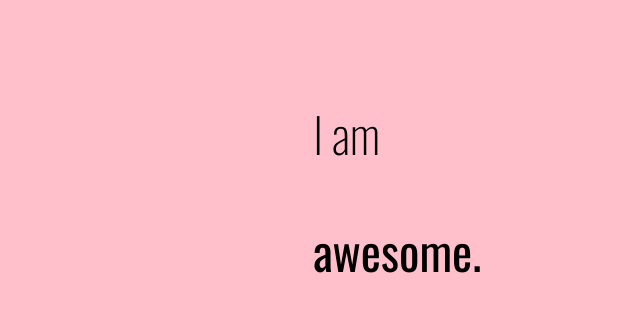
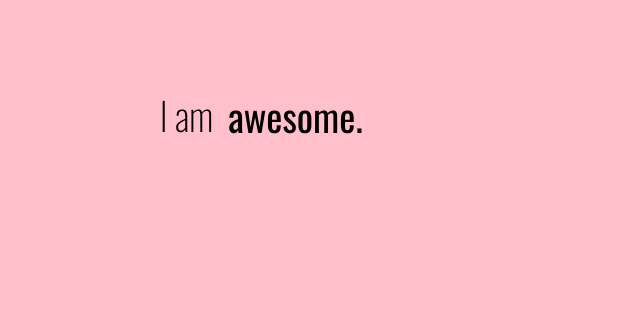
Before and after one commit to khanh19934/khanh19934.github.io, a website built with webpack: page index.html in a window 1280 px wide. Shown: the part 285-596 px from the top of the page, without its empty margins (286-926 px from the left). Built offline with nearby package versions, Linux system fonts and the light colour scheme.

Commit message:
fix: fix style for text

```diff
--- a/index.html
+++ b/index.html
@@ -9,9 +9,8 @@
 </head>
 <body>
     <div class="container">
-
-        <div class="home">
-            <div>
+        <section class="home">
+                <div class="flex">
                     <p class="text">I am</p>
                     <div class="word">
                         <span>Front End Developer.</span>
@@ -20,9 +19,8 @@
                         <span>unbeatable.</span>
                         <span>invincible.</span>
                     </div>
-            </div>
-
-        </div>
+                </div>
+        </section>
     </div>
 
     <script src="./bundle.js"></script>
--- a/src/index.js
+++ b/src/index.js
@@ -1,4 +1,3 @@
 // @flow
-
 import './index.scss';
 import counter from './js/progressBar'
--- a/src/index.scss
+++ b/src/index.scss
@@ -13,13 +13,17 @@
     height: 100vh;
     align-items: center;
     justify-content: center;
-    flex: 1 100%;
+    flex: 1;
     background-color: pink;
+
+    .flex{
+        display: flex;
+        margin-left: -25%;
+    }
     .text{
-        font-size: 3rem;
+        font-size: 3vw;
         font-family: 'Oswald', sans-serif;
         font-weight: 200;
-        padding-top: 55px;
-        padding-right: 15px
+        padding-right: 15px;
     }
 }
--- a/src/styles/animatedText.scss
+++ b/src/styles/animatedText.scss
@@ -1,11 +1,11 @@
 .word {
-    display: inline-flex;
+    display: inline-block;
     font-size: 1.3rem;
-
+    padding-top: 58%;
 }
 .word span {
     position: absolute;
-    font-size: 3rem;
+    font-size: 3vw;
     font-family: 'Oswald', sans-serif;
     overflow: hidden;
     animation: animate 10s linear infinite;
--- a/styles.css
+++ b/styles.css
@@ -298,12 +298,13 @@ template {
   display: none; }
 
 .word {
-  display: inline-flex;
-  font-size: 1.3rem; }
+  display: inline-block;
+  font-size: 1.3rem;
+  padding-top: 58%; }
 
 .word span {
   position: absolute;
-  font-size: 3rem;
+  font-size: 3vw;
   font-family: 'Oswald', sans-serif;
   overflow: hidden;
   animation: animate 10s linear infinite;
@@ -350,11 +351,13 @@ template {
   height: 100vh;
   align-items: center;
   justify-content: center;
-  flex: 1 100%;
+  flex: 1;
   background-color: pink; }
+  .home .flex {
+    display: flex;
+    margin-left: -25%; }
   .home .text {
-    font-size: 3rem;
+    font-size: 3vw;
     font-family: 'Oswald', sans-serif;
     font-weight: 200;
-    padding-top: 55px;
     padding-right: 15px; }
```
